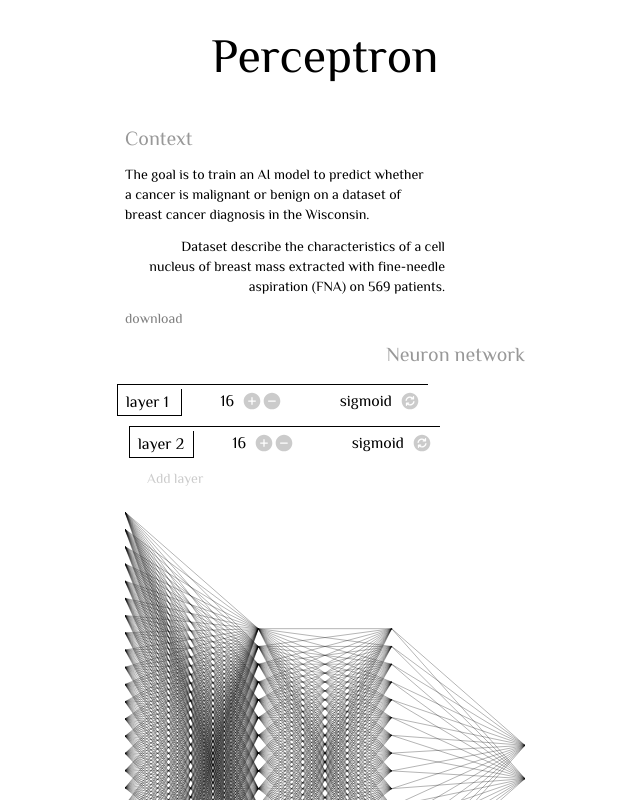
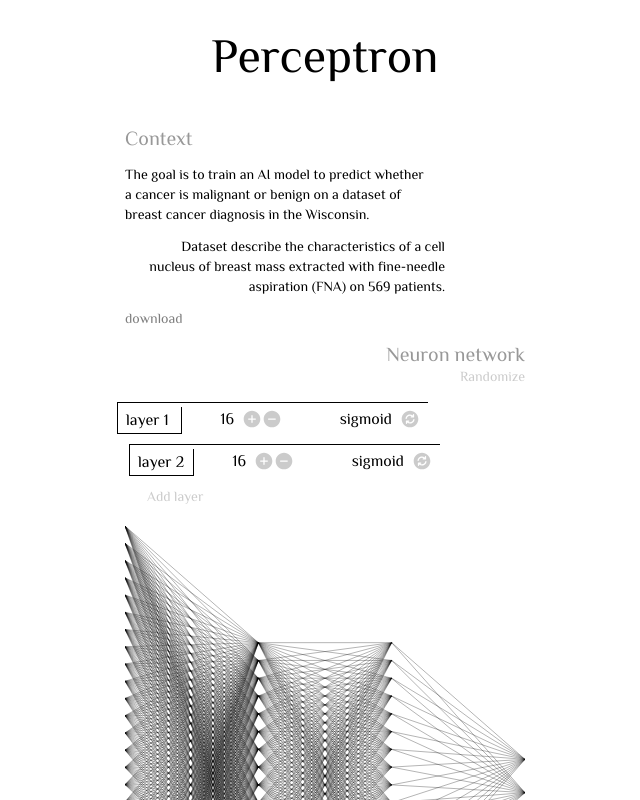
Before and after one commit to trixky/multilayer_perceptron, a SvelteKit app: page / in a window 1280 px wide. Shown: the top 800 px of the page, without its empty margins (315-955 px from the left). Built offline with nearby package versions, Linux system fonts and the light colour scheme.

Commit message:
[Dev] randomize: add a randomize button

```diff
--- a/src/app.css
+++ b/src/app.css
@@ -22,7 +22,7 @@ h1 {
 }
 
 h2 {
-    @apply text-xl mb-2 opacity-40;
+    @apply text-xl opacity-40;
 }
 
 button {
--- a/src/components/neuron_network.svelte
+++ b/src/components/neuron_network.svelte
@@ -2,7 +2,7 @@
 <script lang="ts">
 	import Parser from '../logic/parser';
 	import HiddenLayerCaracteristicStore from '../stores/hidden_layer_caracteristic';
-	import VisualLayers from "../components/visual/layers.svelte";
+	import VisualLayers from '../components/visual/layers.svelte';
 	import config from '../config';
 
 	function handle_run() {
@@ -30,20 +30,28 @@
 	}
 
 	function handle_change_function(index: number) {
-		HiddenLayerCaracteristicStore.change_layer_function(index)
+		HiddenLayerCaracteristicStore.change_layer_function(index);
 	}
 
 	function handle_move_up(index: number) {
-		HiddenLayerCaracteristicStore.move_up_layer(index)
+		HiddenLayerCaracteristicStore.move_up_layer(index);
 	}
 
 	function handle_move_down(index: number) {
-		HiddenLayerCaracteristicStore.move_down_layer(index)
+		HiddenLayerCaracteristicStore.move_down_layer(index);
+	}
+
+	function handle_randomize() {
+		HiddenLayerCaracteristicStore.randomize();
 	}
 </script>
 
 <!-- ======================================== CONTENT -->
+<div class="neuron-network-container">
+	<header>
 		<h2>Neuron network</h2>
+		<button on:click={handle_randomize} class="random-button">Randomize</button>
+	</header>
 	<div
 		class="hidden-layer-container"
 		style="transform: translateX(-{$HiddenLayerCaracteristicStore.length * 6}px)"
@@ -56,7 +64,9 @@
 				style="transform: translateX({hidden_layer_caracteristic_index * 12}px)"
 			>
 				<div class="hidden-layer-caracteristic">
-				<p class="hidden-layer-caracteristic-label">layer {hidden_layer_caracteristic_index + 1}</p>
+					<p class="hidden-layer-caracteristic-label">
+						layer {hidden_layer_caracteristic_index + 1}
+					</p>
 					<div class="hidden-layer-caracteristic-input">
 						<p class="size">{hidden_layer_caracteristic.size}</p>
 						<div class="hidden-layer-caracteristic-input-modificator">
@@ -77,7 +87,12 @@
 					<div class="hidden-layer-caracteristic-input">
 						<p class="function">{hidden_layer_caracteristic.function}</p>
 						<div class="hidden-layer-caracteristic-input-modificator">
-						<button class="icon-button modificator-button" on:click={() => {handle_change_function(hidden_layer_caracteristic_index)}}>
+							<button
+								class="icon-button modificator-button"
+								on:click={() => {
+									handle_change_function(hidden_layer_caracteristic_index);
+								}}
+							>
 								<img class="icon" src="/icons/refresh.svg" alt="change" />
 							</button>
 						</div>
@@ -100,7 +115,8 @@
 					</button>
 					<button
 						class="icon-button"
-					disabled={(first && last) || $HiddenLayerCaracteristicStore.length <= config.inputs.hidden_layers.number.min}
+						disabled={(first && last) ||
+							$HiddenLayerCaracteristicStore.length <= config.inputs.hidden_layers.number.min}
 						on:click={() => handle_remove_layer(hidden_layer_caracteristic_index)}
 					>
 						<img class="icon" src="/icons/remove.svg" alt="remove" />
@@ -112,18 +128,21 @@
 			on:click={handle_add_layer}
 			disabled={$HiddenLayerCaracteristicStore.length >= config.inputs.hidden_layers.number.max}
 			class="add-layer-button"
-		style="margin-left: {$HiddenLayerCaracteristicStore.length * 12}px;"
+			style="margin-left: {$HiddenLayerCaracteristicStore.length * 12}px;">Add layer</button
 		>
-		Add layer
-	</button>
 	</div>
 	<VisualLayers />
 	<button class="run" on:click={handle_run}>run</button>
+</div>
 
 <!-- ======================================== STYLE -->
 <style lang="postcss">
-	h2 {
+	header {
 		@apply text-right;
+	}
+
+	.random-button {
+		@apply -translate-y-[6px] p-0 !important;
 	}
 
 	.hidden-layer-container {
@@ -179,7 +198,7 @@
 	}
 
 	.add-layer-button {
-		@apply flex w-fit pl-[6px] mt-[4px] text-sm opacity-20 transition-opacity duration-150;
+		@apply w-fit pl-[6px] mt-[4px] text-sm opacity-20 transition-opacity duration-150;
 	}
 
 	.add-layer-button:disabled {
@@ -188,6 +207,10 @@
 
 	.add-layer-button:not([disabled]):hover {
 		@apply opacity-100;
+	}
+
+	.random-button {
+		@apply w-fit pr-[6px] mt-[4px] text-sm opacity-20 hover:opacity-100 transition-opacity duration-150;
 	}
 
 	.icon {
--- a/src/config.ts
+++ b/src/config.ts
@@ -12,11 +12,25 @@ export default {
                 min: 2,
                 max: 6,
                 default: 2,
+                random: {
+                    clamper: {
+                        luck: 4,
+                        threshold: 3,
+                        cut: 3
+                    }
+                }
             },
             size: {
                 min: 2,
-                max: 60,
-                default: 16
+                max: 42,
+                default: 16,
+                random: {
+                    clamper: {
+                        luck: 7,
+                        threshold: 20,
+                        cut: 18
+                    }
+                }
             },
             function: {
                 default: Object.keys(Functions)[Object.values(Functions).indexOf(Functions.sigmoid)]
--- a/src/stores/hidden_layer_caracteristic.ts
+++ b/src/stores/hidden_layer_caracteristic.ts
@@ -131,6 +131,37 @@ function create_hidden_layer_caracteristic_store() {
                 }
                 return hidden_layers
             })
+        },
+        randomize: () => {
+            const random_hidden_layers: Array<HiddenLayerCaracteristicsModel> = []
+
+            // Find a random layer number
+            let random_hidden_layer_nbr = Math.ceil(Math.random() * (Config.inputs.hidden_layers.number.max - Config.inputs.hidden_layers.number.min)) + Config.inputs.hidden_layers.number.min;
+
+            // random layer number clamper
+            if (random_hidden_layer_nbr > Config.inputs.hidden_layers.number.random.clamper.threshold && Math.floor(Math.random() * Config.inputs.hidden_layers.number.random.clamper.luck) != 0) {
+                random_hidden_layer_nbr -= Config.inputs.hidden_layers.number.random.clamper.cut
+            }
+
+            for (let i = 0; i < random_hidden_layer_nbr; i++) {
+                // Find a random function
+                const random_function = Object.values(Functions)[(Math.floor(Math.random() * Object.keys(Functions).length))];
+
+                // Find a random layer size
+                let random_size = Math.ceil(Math.random() * (Config.inputs.hidden_layers.size.max - Config.inputs.hidden_layers.size.min)) + Config.inputs.hidden_layers.size.min;
+
+                // random layer size clamper
+                if (random_size > Config.inputs.hidden_layers.size.random.clamper.threshold && Math.floor(Math.random() * Config.inputs.hidden_layers.size.random.clamper.luck) != 0) {
+                    random_size -= Config.inputs.hidden_layers.size.random.clamper.cut
+                }
+
+                random_hidden_layers.push(<HiddenLayerCaracteristicsModel>{
+                    function: random_function,
+                    size: random_size
+                })
+            }
+
+            set(random_hidden_layers)
         }
     };
 }
```
Lines whose indentation alone changed are shown as unchanged.
